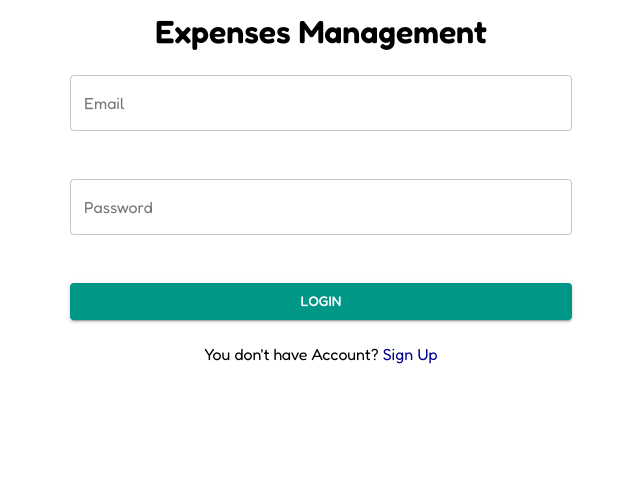
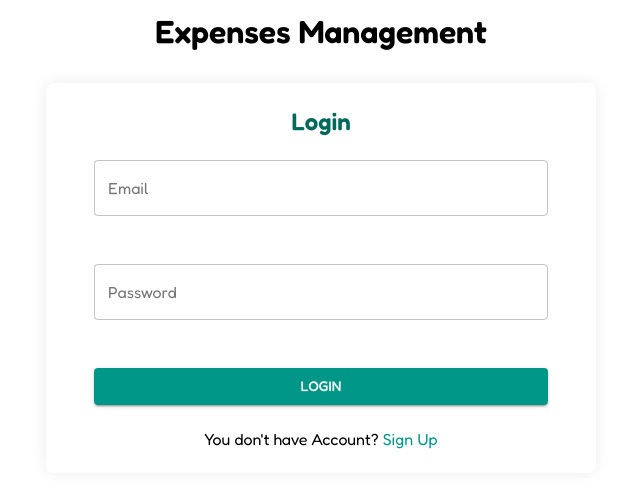
Before and after one commit to Alireza-ce/expenses-management, a React (Create React App) app: page / in a window 1280 px wide. Shown: the top 488 px of the page, without its empty margins (319-959 px from the left). Built offline with nearby package versions, Linux system fonts and the light colour scheme; no server answers.

Commit message:
fix login form

```diff
--- a/src/components/form/index.ts
+++ b/src/components/form/index.ts
@@ -5,6 +5,10 @@ export const AuthenticationForm = styled.form`
   flex-direction: column;
   max-width: 550px;
   width: 100%;
-  margin: auto;
-  /* background-color:${props => props.theme.fontColour} */
+  margin: 32px auto;
+  padding: 24px;
+  box-shadow: 0px 0px 16px rgb(0 0 0 / 8%);
+  border-radius: 8px;
+
+  /* background-color:${(props) => props.theme.fontColour} */
 `;
--- a/src/components/form/links.ts
+++ b/src/components/form/links.ts
@@ -6,6 +6,6 @@ export const LinkBox = styled.div`
 `;
 
 export const CustomLink = styled(Link)`
-  color: darkblue;
+  color: ${props => props.theme.primaryColor};
   text-decoration: none;
 `;
--- a/src/components/titles/index.ts
+++ b/src/components/titles/index.ts
@@ -8,6 +8,7 @@ export const  PrimaryTitle = styled.h1<Props>`
     text-align:  ${props => props?.textAlign || 'left'};
 `;
 
-export const  SecondaryTitle = styled.h3<Props>`
+export const  SecondaryTitle = styled.h2<Props>`
+    color:  ${props => props?.color || props.theme.primaryDarkColor};
     text-align:  ${props => props?.textAlign || 'left'};
 `;
--- /dev/null
+++ b/src/containers/authentication/Login/login.style.ts
@@ -0,0 +1,4 @@
+import styled from "styled-components";
+
+export const LoginContainer = styled.div`
+`
--- a/src/containers/authentication/Login/login.tsx
+++ b/src/containers/authentication/Login/login.tsx
@@ -5,7 +5,9 @@ import { ButtonForm } from "../../../components/button";
 import { AuthenticationForm } from "../../../components/form";
 import { TextFieldCustom } from "../../../components/form/input";
 import { CustomLink, LinkBox } from "../../../components/form/links";
+import { SecondaryTitle } from "../../../components/titles";
 import { useAuth } from "../../../hooks/context/AuthProvider";
+import { LoginContainer } from "./login.style";
 
 interface Props { }
 interface LoginForm {
@@ -38,8 +40,11 @@ function LoginPage() {
   };
 
   return (
-    <>
+    <LoginContainer>
       <AuthenticationForm onSubmit={handleSubmit(onSubmit)}>
+        <SecondaryTitle textAlign="center">
+          Login
+        </SecondaryTitle>
         <Controller
           name="email"
           control={control}
@@ -60,11 +65,11 @@ function LoginPage() {
         <ButtonForm type="submit" variant="contained" color="primary">
           Login
         </ButtonForm>
+        <LinkBox>
+          You don't have Account? <CustomLink to="register"> Sign Up </CustomLink>
+        </LinkBox>
       </AuthenticationForm>
-      <LinkBox>
-        You don't have Account? <CustomLink to="register"> Sign Up </CustomLink>
-      </LinkBox>
-    </>
+    </LoginContainer>
   );
 }
 
--- a/src/theme.ts
+++ b/src/theme.ts
@@ -2,8 +2,10 @@ import { createTheme } from "@material-ui/core";
 import { pink, teal } from "@material-ui/core/colors";
 
 export const theme = {
-  fontColour: "purple",
   padding: "4px",
+  primaryColor:'#009688',
+  primaryDarkColor:'#00695c'
+
 };
 
 export const muiTheme = createTheme({
```
